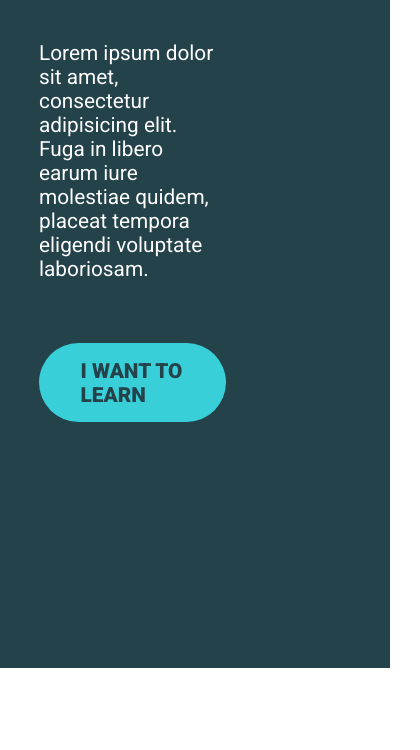
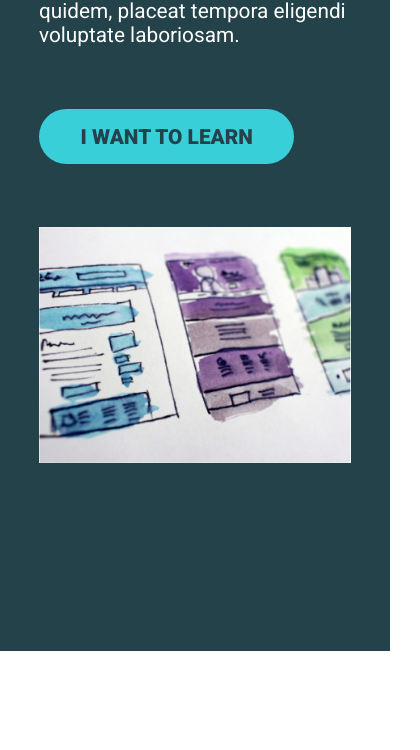
Before and after one commit to michaelamponsah/crl-css, a plain HTML site: page crl-06/index.html in a window 390 px wide. Shown: the part 643-1393 px from the top of the page, 420 px wide, since content can reach past the window. Drawn offline with Linux system fonts and the light colour scheme.

Commit message:
Changes to stylesheet

```diff
--- a/crl-06/style.css
+++ b/crl-06/style.css
@@ -33,7 +33,7 @@ NAVIGATION
   background-color: #136c72;
   padding: 1.5em 0;
 }
-.nav__wrapper{
+.nav__wrapper {
   display: flex;
   justify-content: space-between;
 }
@@ -137,3 +137,15 @@ SECTION 2
 .aside__block .section__heading {
   margin-bottom: 1.5em;
 }
+
+/* MEDIA QUERY */
+@media (max-width: 600px) {
+  .row {
+    display: block;
+  }
+  .hero__content,
+  .section-2__content,
+  .aside {
+    width: 100%;
+  }
+}
```
